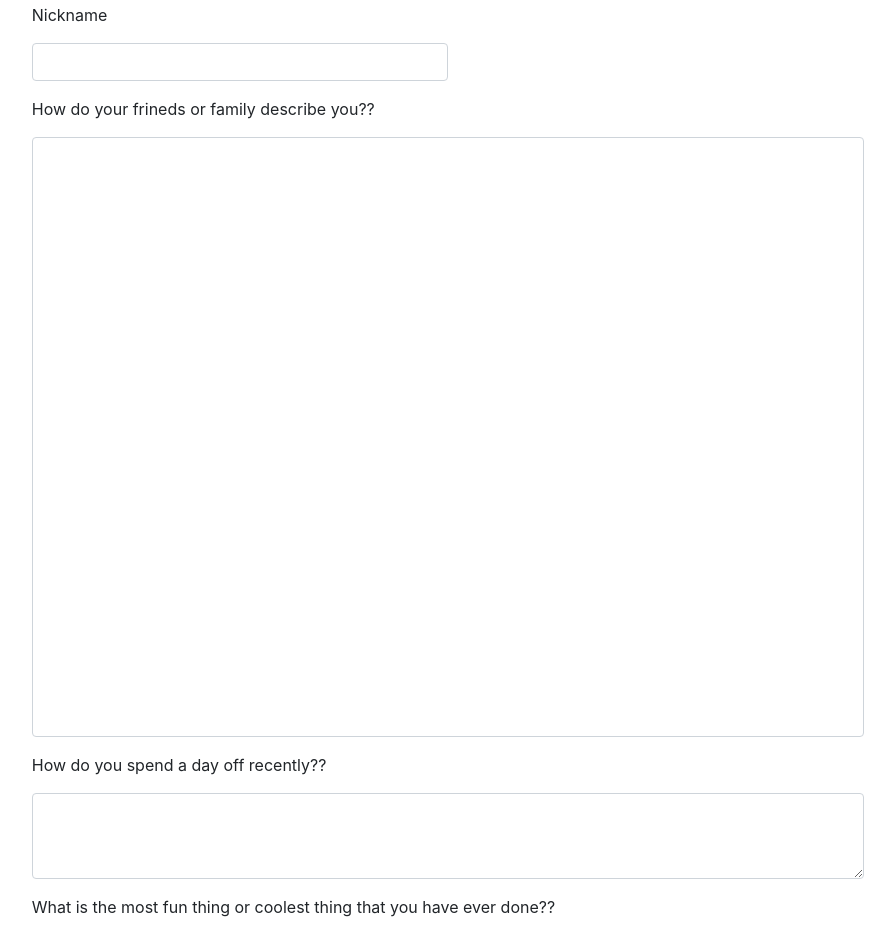
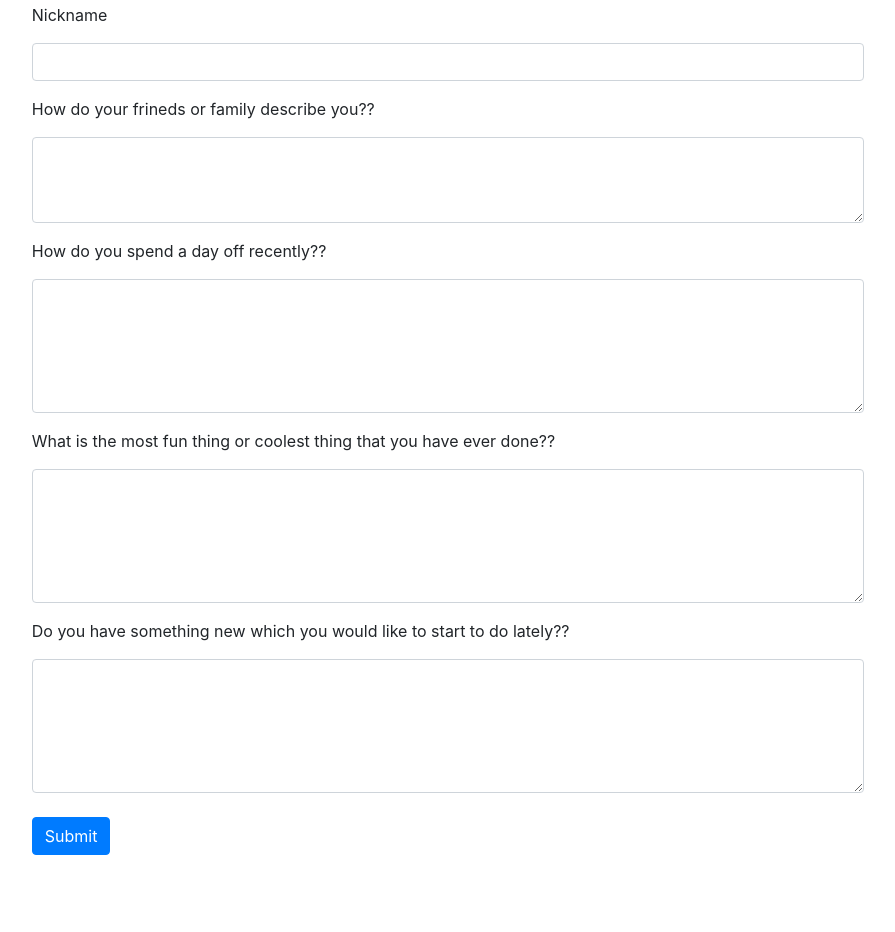
Before and after one commit to KNASEAN/Profile, a plain HTML site: page index.html in a window 1280 px wide. Shown: the part 314-1246 px from the top of the page, without its empty margins (192-1087 px from the left). After the commit the page ends 1185 px from the top, so only its background shows below. Drawn offline with nearby package versions, Linux system fonts and the light colour scheme; a script that the page names is missing.

Commit message:
Update index.html

```diff
--- a/index.html
+++ b/index.html
@@ -37,27 +37,27 @@
 
         <p class="mt-3">Nickname</p>
         <div>
-            <input class="form-control w-50 mt-1" name="nickname" id="nickname" required>
+            <input class="form-control w-100 mt-1" name="nickname" id="nickname" required>
         </div>
 
         <p class="mt-3">How do your frineds or family describe you??</p>
         <div>
-            <input class="form-control w-100 h-75 mt-1" name="personality" id="personality" required>
+            <textarea class="form-control" id="personality" name="personality"　cols="100" rows="3"></textarea>
         </div>
 
         <p class="mt-3">How do you spend a day off recently??</p>
         <div>
-            <textarea class="form-control" id="hobby" name="hobby"　cols="100" rows="3"></textarea>
+            <textarea class="form-control" id="hobby" name="hobby"　cols="100" rows="5"></textarea>
         </div>
 
         <p class="mt-3">What is the most fun thing or coolest thing that you have ever done??</p>
         <div>
-            <textarea class="form-control" id="fun" name="fun"　cols="100" rows="3"></textarea>
+            <textarea class="form-control" id="fun" name="fun"　cols="100" rows="5"></textarea>
         </div>
 
         <p class="mt-3">Do you have something new which you would like to start to do lately??</p>
         <div>
-            <textarea class="form-control" id="interest" name="interest"　cols="100" rows="3"></textarea>
+            <textarea class="form-control" id="interest" name="interest"　cols="100" rows="5"></textarea>
         </div>
 
 
```
